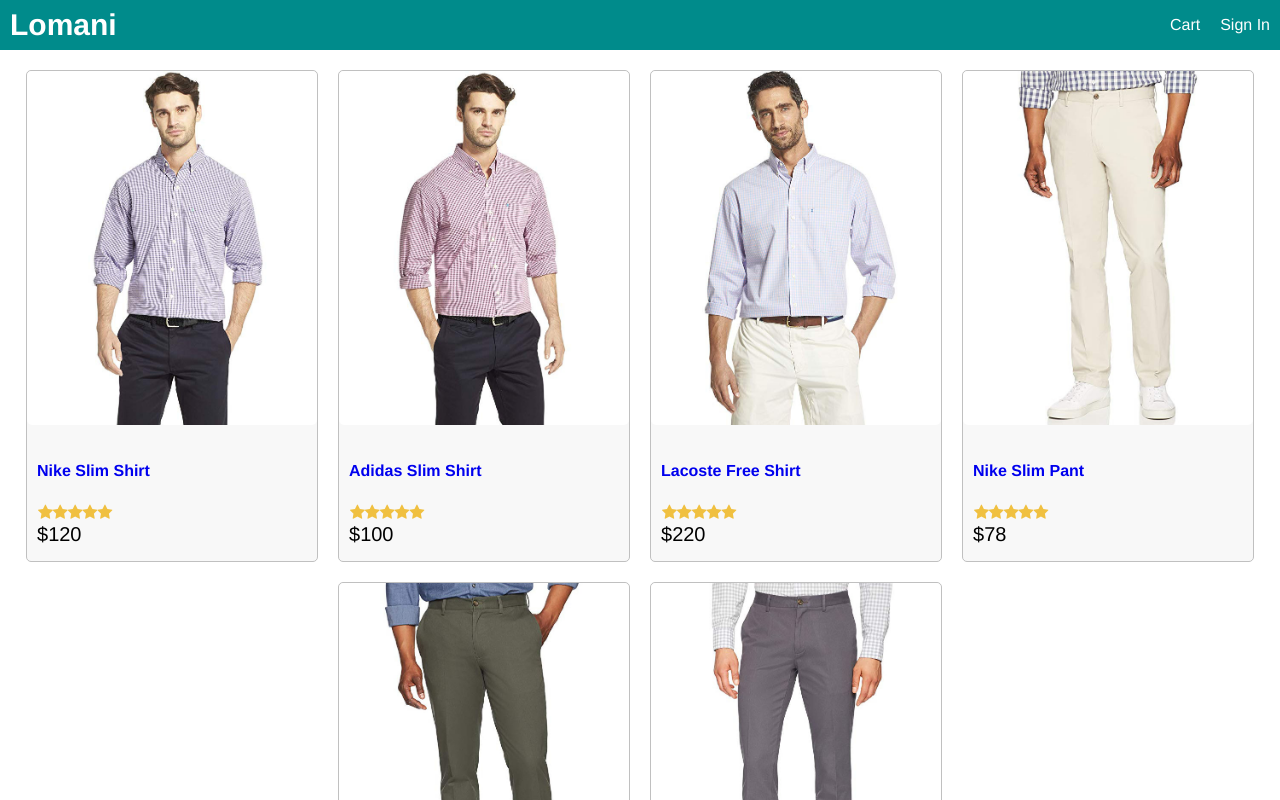
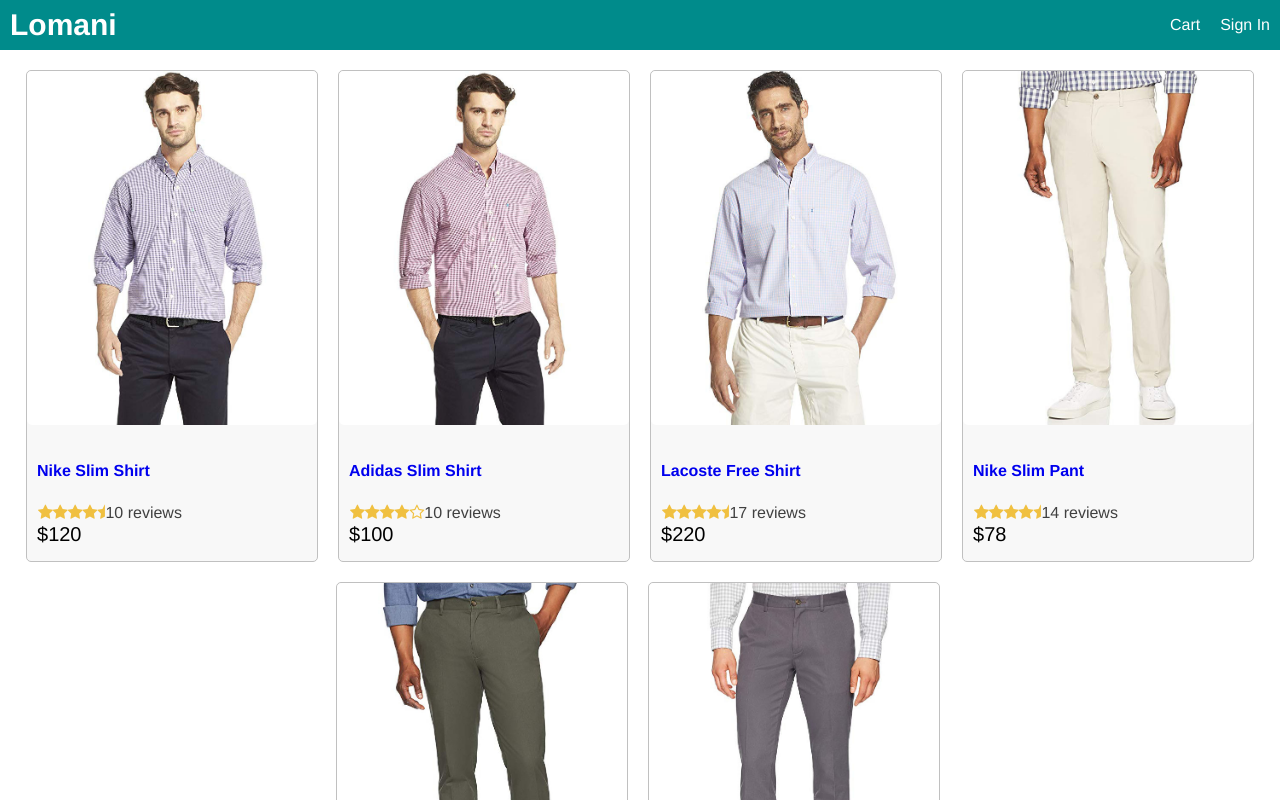
Before and after one commit to ashraftanin20/lomani-react, a React (Create React App) app in the folder frontend/: page / in a window 1280 px wide. Shown: the top 800 px of the page. Built offline with nearby package versions, Linux system fonts and the light colour scheme.

Commit message:
rating and product commponents added.

```diff
--- a/frontend/src/App.js
+++ b/frontend/src/App.js
@@ -1,4 +1,5 @@
 import React from 'react';
+import Product from './components/Product';
 import data from './data';
 function App() {
   return (
@@ -17,28 +18,9 @@
                 <div className="row center">
                   {
                     data.products.map((product) => (
-                      <div className="card" key={product._id}>
-                        <a href="product.html">
-                            <img className="medium" src={product.image} alt={product.name} />
-                        </a>
-                        <div className="card-body">
-                            <a href="product.html">
-                                <h2>{product.name}</h2>
-                            </a>
-                            <div className="rating">
-                                <span><i className="fa fa-star"></i></span>
-                                <span><i className="fa fa-star"></i></span>
-                                <span><i className="fa fa-star"></i></span>
-                                <span><i className="fa fa-star"></i></span>
-                                <span><i className="fa fa-star"></i></span>
-                            </div>
-                            <div className="price">
-                                ${product.price}
-                            </div>
-                        </div>
-                      </div>
+                      <Product key={product._id} product={product} />
                     ))
-                  }
+                  };
                 </div>
               </div>
             </main>
--- /dev/null
+++ b/frontend/src/components/Product.js
@@ -0,0 +1,24 @@
+import React from 'react'
+import Rating from './Rating';
+
+export default function Product(props) {
+    const { product } = props;
+  return (
+    <div>
+        <div key={product._id} className="card">
+            <a href={`/product/${product._id}`}>
+                <img className="medium" src={product.image} alt={product.name} />
+            </a>
+            <div className="card-body">
+                <a href={`/product/${product._id}`}>
+                    <h2>{product.name}</h2>
+                </a>
+                <Rating rating={product.rating} numReviews={product.numReviews} />
+                <div className="price">
+                    ${product.price}
+                </div>
+            </div>
+        </div>
+    </div>
+  )
+}
--- /dev/null
+++ b/frontend/src/components/Rating.js
@@ -0,0 +1,52 @@
+import React from 'react'
+
+export default function Rating(props) {
+    const {rating, numReviews} = props;
+  return (
+    <div className="rating">
+        <span>
+            <i className={
+                rating >= 1 ? "fa fa-star"
+                : rating >= 0 ? "fa fa-star-half"
+                : "fa fa-star-o"}
+            >
+            </i>
+        </span>
+        <span>
+            <i className={
+                rating >= 2 ? "fa fa-star"
+                : rating >= 1.5 ? "fa fa-star-half"
+                : "fa fa-star-o"}
+            >
+            </i>
+        </span>
+        <span>
+            <i className={
+                rating >= 3 ? "fa fa-star"
+                : rating >= 2.5 ? "fa fa-star-half"
+                : "fa fa-star-o"}
+            >
+            </i>
+        </span>
+        <span>
+            <i className={
+                rating >= 4 ? "fa fa-star"
+                : rating >= 3.5 ? "fa fa-star-half"
+                : "fa fa-star-o"}
+            >
+            </i>
+        </span>
+        <span>
+            <i className={
+                rating >= 5 ? "fa fa-star"
+                : rating >= 4.5 ? "fa fa-star-half"
+                : "fa fa-star-o"}
+            >
+            </i>
+        </span>
+        <span>
+            {numReviews + ' reviews'}
+        </span>
+    </div>
+  )
+}
--- a/frontend/src/index.css
+++ b/frontend/src/index.css
@@ -104,5 +104,8 @@
 /* Rating */
 .rating {
   color: #f0c040;
-  margin: 00.1rem;
+  margin: 0.1rem;
 }
+.rating span:last-child {
+  color: #404040;
+}
```
